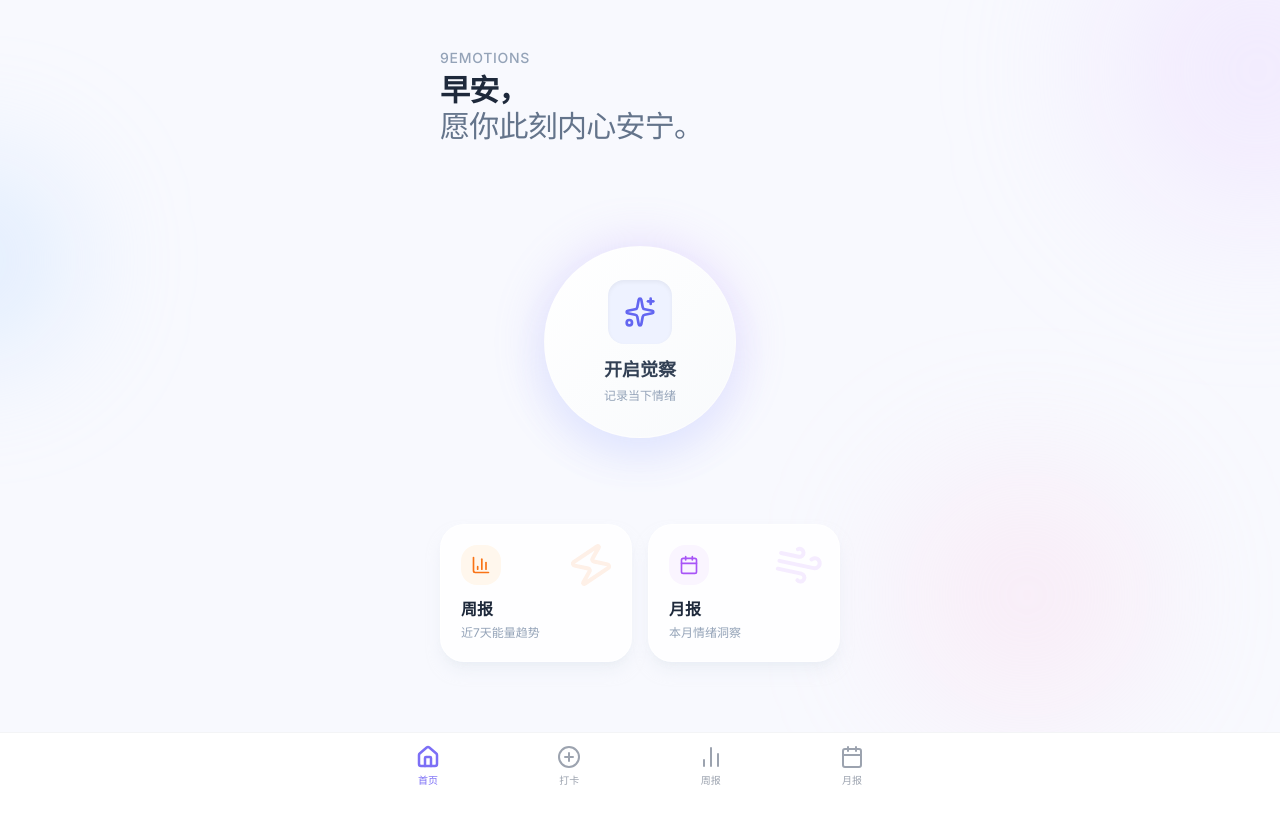
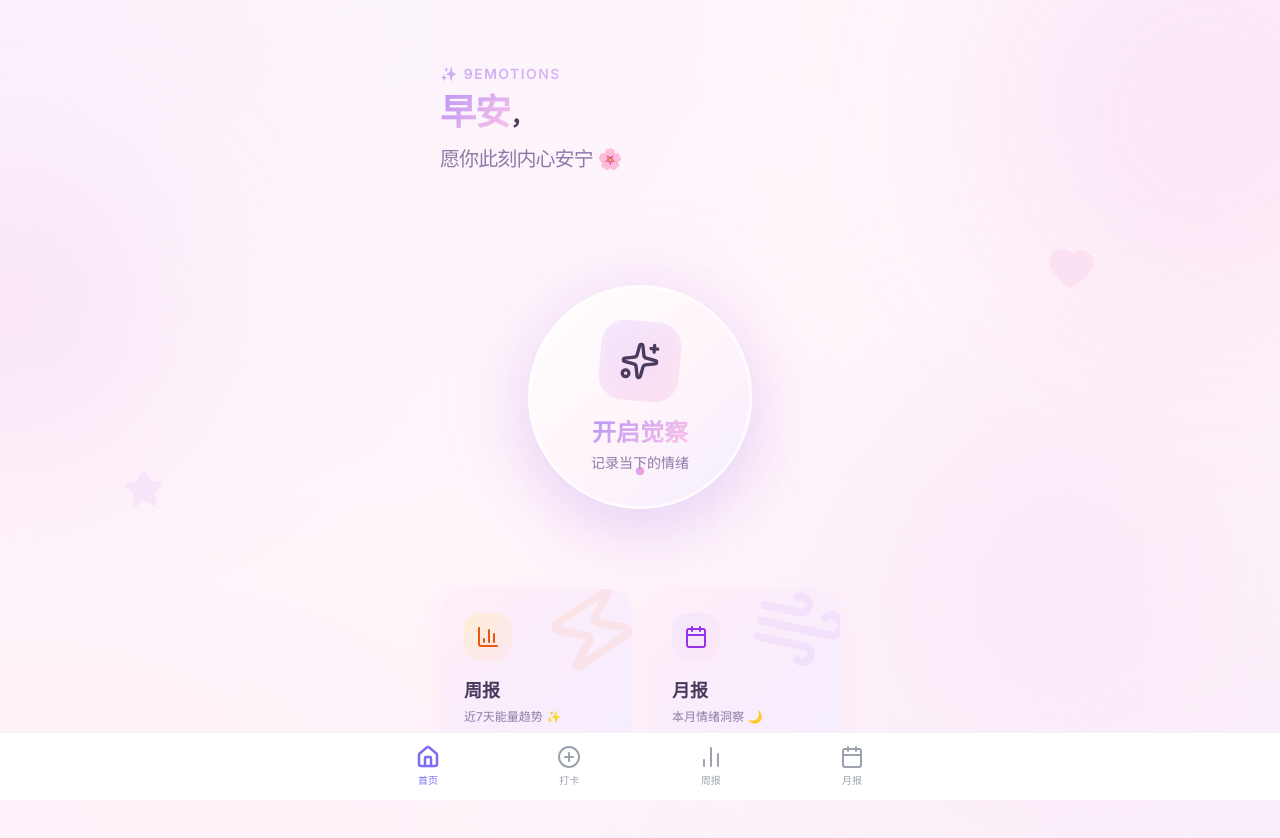
Before and after one commit to s84zzd/9emotions, a Next.js app: page / in a window 1280 px wide. Shown: the top 838 px of the page. Before the commit the page ends 800 px from the top, so only its background shows below. Built offline with nearby package versions, Linux system fonts and the light colour scheme.

Commit message:
✨ Enhance home page with feminine UI design

```diff
--- a/app/page.tsx
+++ b/app/page.tsx
@@ -2,7 +2,7 @@
 
 import Link from "next/link";
 import { motion } from "framer-motion";
-import { ArrowRight, BarChart3, Calendar, Sparkles, Zap, Wind } from "lucide-react";
+import { ArrowRight, BarChart3, Calendar, Sparkles, Zap, Wind, Heart, Star } from "lucide-react";
 import { useEffect, useState } from "react";
 
 export default function Home() {
@@ -16,85 +16,194 @@ export default function Home() {
   }, []);
 
   return (
-    <div className="min-h-screen bg-[#F8F9FE] relative overflow-hidden pb-24">
-      {/* Decorative Background Elements */}
-      <div className="absolute top-[-10%] right-[-10%] w-[300px] h-[300px] bg-purple-200/40 rounded-full blur-[80px]" />
-      <div className="absolute top-[20%] left-[-10%] w-[200px] h-[200px] bg-blue-200/40 rounded-full blur-[60px]" />
-      <div className="absolute bottom-[10%] right-[10%] w-[250px] h-[250px] bg-pink-200/30 rounded-full blur-[70px]" />
+    <div className="min-h-screen bg-mesh relative overflow-hidden pb-24">
+      {/* Enhanced Decorative Background Elements with Gradient */}
+      <div className="absolute top-[-10%] right-[-10%] w-[400px] h-[400px] bg-gradient-to-br from-purple-300/30 to-pink-300/30 rounded-full blur-[100px] animate-pulse" />
+      <div className="absolute top-[20%] left-[-10%] w-[300px] h-[300px] bg-gradient-to-br from-pink-300/25 to-purple-200/25 rounded-full blur-[80px] float" />
+      <div className="absolute bottom-[15%] right-[5%] w-[350px] h-[350px] bg-gradient-to-br from-purple-200/20 to-pink-200/30 rounded-full blur-[90px] breathe" />
 
-      <main className="relative z-10 px-6 pt-12 max-w-md mx-auto flex flex-col h-full">
-        {/* Header */}
+      {/* Floating Hearts */}
+      <motion.div
+        animate={{
+          y: [0, -20, 0],
+          x: [0, 10, 0],
+          rotate: [0, 5, 0]
+        }}
+        transition={{ duration: 8, repeat: Infinity, ease: "easeInOut" }}
+        className="absolute top-[30%] right-[15%] opacity-10"
+      >
+        <Heart className="w-12 h-12 text-pink-400" fill="currentColor" />
+      </motion.div>
+
+      <motion.div
+        animate={{
+          y: [0, -15, 0],
+          x: [0, -8, 0],
+          rotate: [0, -5, 0]
+        }}
+        transition={{ duration: 6, repeat: Infinity, ease: "easeInOut", delay: 1 }}
+        className="absolute bottom-[40%] left-[10%] opacity-10"
+      >
+        <Star className="w-10 h-10 text-purple-400" fill="currentColor" />
+      </motion.div>
+
+      <main className="relative z-10 px-6 pt-16 max-w-md mx-auto flex flex-col h-full">
+        {/* Enhanced Header */}
         <motion.div
           initial={{ opacity: 0, y: 20 }}
           animate={{ opacity: 1, y: 0 }}
-          transition={{ duration: 0.6 }}
-          className="mb-12"
+          transition={{ duration: 0.8, ease: "easeOut" }}
+          className="mb-16"
         >
-          <p className="text-slate-400 text-sm font-medium tracking-wider uppercase mb-1">9Emotions</p>
-          <h1 className="text-3xl font-bold text-slate-800 tracking-tight">
-            {greeting}，<br />
-            <span className="text-slate-500 font-normal">愿你此刻内心安宁。</span>
+          <motion.p
+            className="text-gradient text-sm font-semibold tracking-widest uppercase mb-2 shimmer"
+            animate={{ opacity: [0.7, 1, 0.7] }}
+            transition={{ duration: 3, repeat: Infinity }}
+          >
+            ✨ 9Emotions
+          </motion.p>
+          <h1 className="text-4xl font-bold tracking-tight">
+            <span className="text-gradient">{greeting}</span>
+            <span className="text-2xl">，</span>
+            <br />
+            <span className="text-[var(--text-soft)] font-light text-xl">
+              愿你此刻内心安宁 🌸
+            </span>
           </h1>
         </motion.div>
 
-        {/* Main Action - Breathing Orb */}
-        <div className="flex-1 flex flex-col items-center justify-center min-h-[300px]">
+        {/* Main Action - Enhanced Breathing Orb */}
+        <div className="flex-1 flex flex-col items-center justify-center min-h-[320px] mb-8">
           <Link href="/check-in" className="relative group">
-            {/* Pulsing Ring */}
+            {/* Outer Glow Ring */}
             <motion.div
-              animate={{ scale: [1, 1.1, 1], opacity: [0.3, 0.1, 0.3] }}
-              transition={{ duration: 3, repeat: Infinity, ease: "easeInOut" }}
-              className="absolute inset-0 bg-gradient-to-tr from-indigo-400 to-purple-400 rounded-full blur-xl"
+              animate={{
+                scale: [1, 1.15, 1],
+                opacity: [0.4, 0.1, 0.4]
+              }}
+              transition={{ duration: 4, repeat: Infinity, ease: "easeInOut" }}
+              className="absolute inset-[-20px] rounded-full"
+              style={{
+                background: 'radial-gradient(circle, rgba(183,148,246,0.3) 0%, rgba(255,196,232,0.2) 50%, transparent 70%)',
+                filter: 'blur(30px)'
+              }}
             />
 
-            {/* Main Button */}
+            {/* Middle Pulsing Ring */}
             <motion.div
-              whileHover={{ scale: 1.05 }}
-              whileTap={{ scale: 0.95 }}
-              className="relative w-48 h-48 rounded-full bg-gradient-to-br from-white to-slate-50 shadow-2xl shadow-indigo-100 flex flex-col items-center justify-center border border-white/50"
+              animate={{
+                scale: [1, 1.08, 1],
+                opacity: [0.5, 0.2, 0.5]
+              }}
+              transition={{ duration: 3, repeat: Infinity, ease: "easeInOut", delay: 0.5 }}
+              className="absolute inset-[-10px] bg-gradient-to-br from-purple-300/40 to-pink-300/40 rounded-full blur-2xl"
+            />
+
+            {/* Main Button with Gradient */}
+            <motion.div
+              whileHover={{ scale: 1.08 }}
+              whileTap={{ scale: 0.92 }}
+              className="relative w-56 h-56 rounded-full flex flex-col items-center justify-center border-2 border-white/80 backdrop-blur-lg overflow-hidden glow"
+              style={{
+                background: 'linear-gradient(135deg, #FFFFFF 0%, #FFF5FA 50%, #F5EDFF 100%)',
+                boxShadow: '0 20px 60px rgba(183, 148, 246, 0.3), 0 0 0 1px rgba(255, 255, 255, 0.5) inset'
+              }}
             >
-              <div className="w-16 h-16 rounded-2xl bg-indigo-50 text-indigo-500 flex items-center justify-center mb-3 shadow-inner">
-                <Sparkles className="w-8 h-8" />
-              </div>
-              <span className="text-slate-700 font-bold text-lg">开启觉察</span>
-              <span className="text-slate-400 text-xs mt-1">记录当下情绪</span>
+              {/* Shimmer Effect */}
+              <div className="absolute inset-0 shimmer opacity-30" />
+
+              {/* Icon Container */}
+              <motion.div
+                className="w-20 h-20 rounded-3xl flex items-center justify-center mb-4 relative overflow-hidden"
+                style={{
+                  background: 'linear-gradient(135deg, #F5EDFF 0%, #FFE5F1 100%)'
+                }}
+                animate={{ rotate: [0, 5, -5, 0] }}
+                transition={{ duration: 4, repeat: Infinity, ease: "easeInOut" }}
+              >
+                <Sparkles className="w-10 h-10 text-gradient relative z-10" />
+                <div className="absolute inset-0 bg-gradient-to-br from-purple-200/50 to-pink-200/50 blur-xl" />
+              </motion.div>
+
+              <span className="text-gradient font-bold text-2xl mb-1">开启觉察</span>
+              <span className="text-[var(--text-soft)] text-sm">记录当下的情绪</span>
+
+              {/* Bottom Sparkle */}
+              <motion.div
+                className="absolute bottom-8"
+                animate={{
+                  scale: [1, 1.2, 1],
+                  opacity: [0.5, 1, 0.5]
+                }}
+                transition={{ duration: 2, repeat: Infinity }}
+              >
+                <div className="w-2 h-2 rounded-full bg-gradient-to-r from-purple-400 to-pink-400" />
+              </motion.div>
             </motion.div>
           </Link>
         </div>
 
-        {/* Insights Grid */}
+        {/* Enhanced Insights Grid */}
         <motion.div
           initial={{ opacity: 0, y: 30 }}
           animate={{ opacity: 1, y: 0 }}
-          transition={{ duration: 0.6, delay: 0.2 }}
-          className="grid grid-cols-2 gap-4 mt-8"
+          transition={{ duration: 0.8, delay: 0.3, ease: "easeOut" }}
+          className="grid grid-cols-2 gap-4 mb-4"
         >
+          {/* Weekly Report Card */}
           <Link
             href="/reports/weekly"
-            className="group relative overflow-hidden bg-white/80 backdrop-blur-xl p-5 rounded-3xl border border-white/60 shadow-lg shadow-slate-200/50 transition-all hover:shadow-xl hover:shadow-slate-200/80 hover:-translate-y-1"
+            className="group relative overflow-hidden card-gradient p-6 rounded-[24px] transition-all duration-300 hover:scale-105 hover:shadow-[0_12px_32px_rgba(255,196,232,0.25)]"
           >
-            <div className="absolute top-0 right-0 p-4 opacity-10 group-hover:opacity-20 transition-opacity">
-              <Zap className="w-12 h-12 text-orange-500 rotate-12" />
+            {/* Background Icon */}
+            <div className="absolute -top-2 -right-2 opacity-[0.08] group-hover:opacity-[0.12] transition-opacity duration-300">
+              <Zap className="w-24 h-24 text-orange-500 rotate-12" />
             </div>
-            <div className="w-10 h-10 rounded-2xl bg-orange-50 text-orange-500 flex items-center justify-center mb-3">
-              <BarChart3 className="w-5 h-5" />
+
+            {/* Icon Container */}
+            <div className="w-12 h-12 rounded-2xl bg-gradient-to-br from-orange-100 to-pink-100 text-orange-600 flex items-center justify-center mb-4 relative z-10 group-hover:scale-110 transition-transform">
+              <BarChart3 className="w-6 h-6" />
             </div>
-            <h3 className="font-bold text-slate-800">周报</h3>
-            <p className="text-xs text-slate-400 mt-1">近7天能量趋势</p>
+
+            <h3 className="font-bold text-[var(--text-main)] text-lg mb-1 relative z-10">周报</h3>
+            <p className="text-xs text-[var(--text-soft)] relative z-10">近7天能量趋势 ✨</p>
+
+            {/* Hover Arrow */}
+            <motion.div
+              className="absolute bottom-4 right-4 opacity-0 group-hover:opacity-100 transition-opacity"
+              initial={{ x: -10 }}
+              whileHover={{ x: 0 }}
+            >
+              <ArrowRight className="w-5 h-5 text-orange-500" />
+            </motion.div>
           </Link>
 
+          {/* Monthly Report Card */}
           <Link
             href="/reports/monthly"
-            className="group relative overflow-hidden bg-white/80 backdrop-blur-xl p-5 rounded-3xl border border-white/60 shadow-lg shadow-slate-200/50 transition-all hover:shadow-xl hover:shadow-slate-200/80 hover:-translate-y-1"
+            className="group relative overflow-hidden card-gradient p-6 rounded-[24px] transition-all duration-300 hover:scale-105 hover:shadow-[0_12px_32px_rgba(183,148,246,0.25)]"
           >
-            <div className="absolute top-0 right-0 p-4 opacity-10 group-hover:opacity-20 transition-opacity">
-              <Wind className="w-12 h-12 text-purple-500 rotate-12" />
+            {/* Background Icon */}
+            <div className="absolute -top-2 -right-2 opacity-[0.08] group-hover:opacity-[0.12] transition-opacity duration-300">
+              <Wind className="w-24 h-24 text-purple-500 rotate-12" />
             </div>
-            <div className="w-10 h-10 rounded-2xl bg-purple-50 text-purple-500 flex items-center justify-center mb-3">
-              <Calendar className="w-5 h-5" />
+
+            {/* Icon Container */}
+            <div className="w-12 h-12 rounded-2xl bg-gradient-to-br from-purple-100 to-pink-100 text-purple-600 flex items-center justify-center mb-4 relative z-10 group-hover:scale-110 transition-transform">
+              <Calendar className="w-6 h-6" />
             </div>
-            <h3 className="font-bold text-slate-800">月报</h3>
-            <p className="text-xs text-slate-400 mt-1">本月情绪洞察</p>
+
+            <h3 className="font-bold text-[var(--text-main)] text-lg mb-1 relative z-10">月报</h3>
+            <p className="text-xs text-[var(--text-soft)] relative z-10">本月情绪洞察 🌙</p>
+
+            {/* Hover Arrow */}
+            <motion.div
+              className="absolute bottom-4 right-4 opacity-0 group-hover:opacity-100 transition-opacity"
+              initial={{ x: -10 }}
+              whileHover={{ x: 0 }}
+            >
+              <ArrowRight className="w-5 h-5 text-purple-500" />
+            </motion.div>
           </Link>
         </motion.div>
       </main>
```
